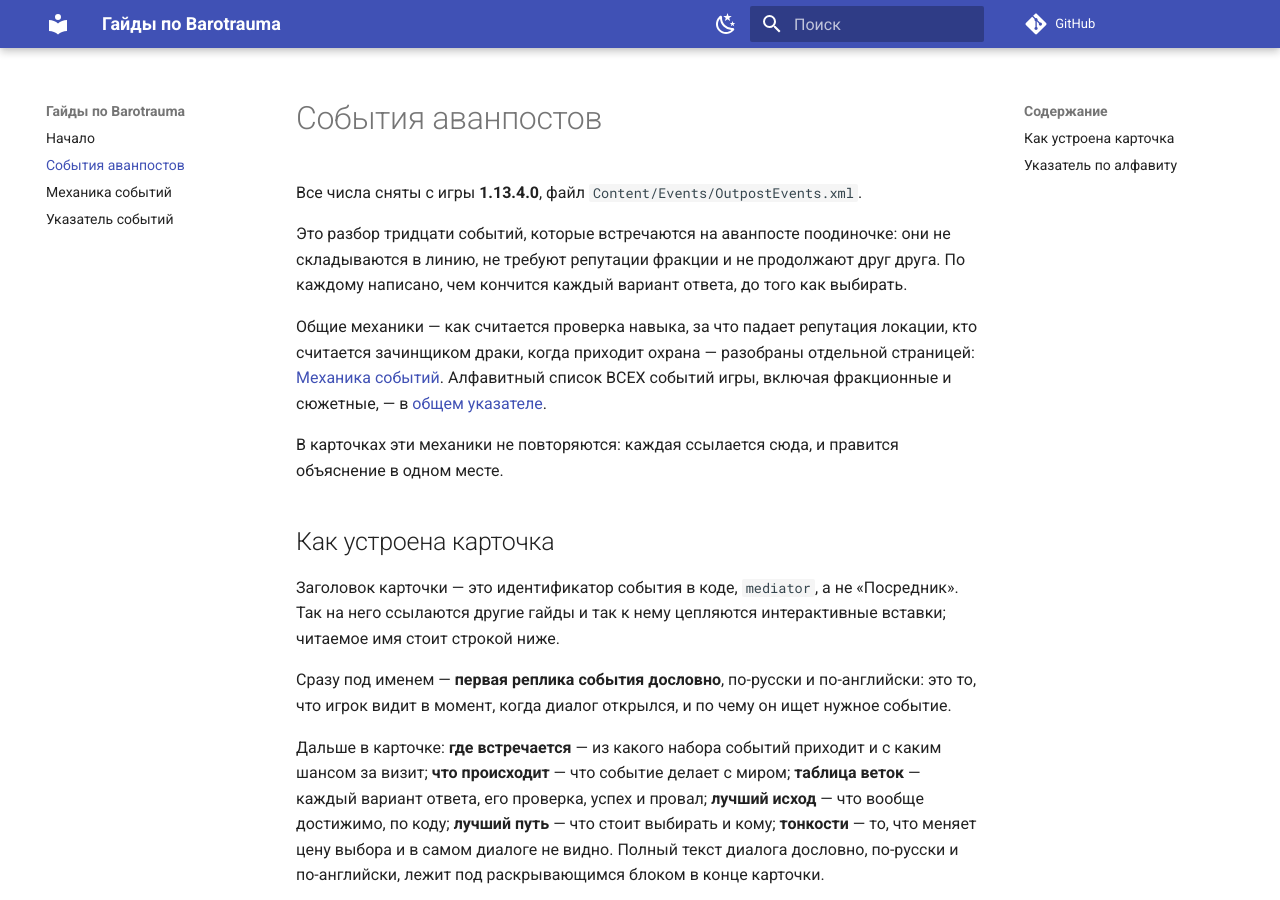
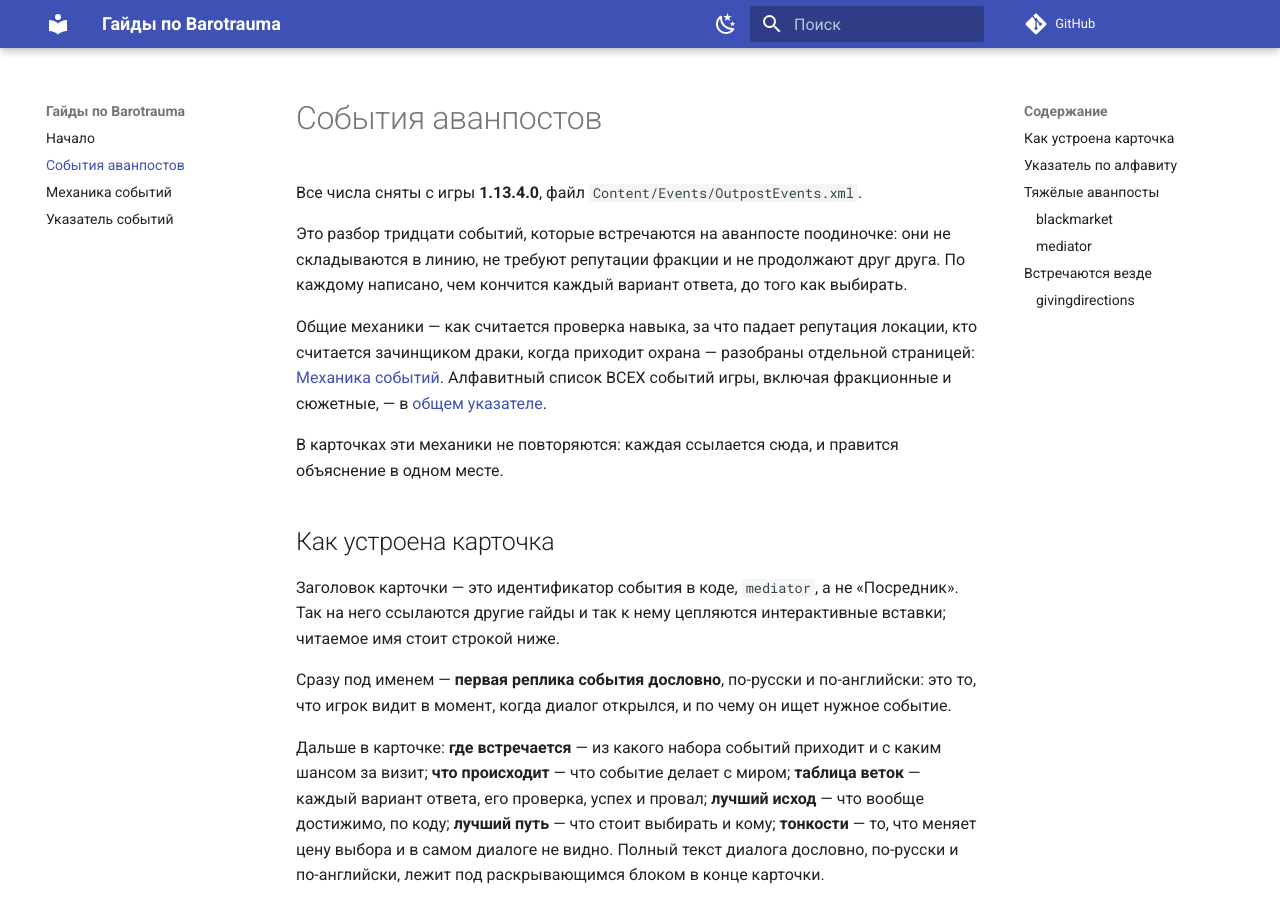
Before and after one commit to BeInForIt/barotrauma-guides, an MkDocs documentation site: the page built from docs/outpost-events/index.md, in a window 1280 px wide and 900 px high. Built offline with MkDocs 1.6.1 and Material for MkDocs 9.7.7, drawn with Linux system fonts in a browser that asks for light colours; comment, search, counter and statistics services are not loaded.

Commit message:
Keep percent signs on one line and expose event cards in the page contents

```diff
--- a/docs/outpost-events/index.md
+++ b/docs/outpost-events/index.md
@@ -46,12 +46,12 @@
 
 ---
 
-# Тяжёлые аванпосты
+## Тяжёлые аванпосты
 
 События из набора сложности 30–80: на лёгких станциях начала кампании они не
 выпадают вовсе.
 
-## blackmarket
+### blackmarket
 
 **Black market**
 
@@ -60,7 +60,7 @@
 > *“Hey! Got something for ya here if you’re interested…”*
 
 **Где встречается.** Только тяжёлый набор, `commonness` 100. Практический шанс
-за один визит — **6,3 %** на первой встрече и **7,6 %** дальше.
+за один визит — **6,3 %** на первой встрече и **7,6 %** дальше.
 
 **Что происходит.** К игроку подходит `commoner` с тегом `smuggler` и предлагает
 товар; после начала разговора он идёт за игроком. Чем именно торгуют, решает
@@ -71,10 +71,10 @@
 
 | Что выпало | Вариант | Цена | Что получает игрок |
 |------------|---------|------|--------------------|
-| оружие, 50 % | купить | 1000 | 33 % — `alienpistol` со вставленным `alienpowercell`; 67 % — детская игрушка, деньги потрачены впустую |
-| оружие, 50 % | отказаться | — | ничего |
-| яйца, 50 % | купить | 500 | 33 % — `smallmudraptoregg`; 67 % — `huskeggsbasic`, яйца хаска |
-| яйца, 50 % | отказаться | — | ничего |
+| оружие, 50 % | купить | 1000 | 33 % — `alienpistol` со вставленным `alienpowercell`; 67 % — детская игрушка, деньги потрачены впустую |
+| оружие, 50 % | отказаться | — | ничего |
+| яйца, 50 % | купить | 500 | 33 % — `smallmudraptoregg`; 67 % — `huskeggsbasic`, яйца хаска |
+| яйца, 50 % | отказаться | — | ничего |
 | любое | «Игнорировать» сразу | — | ничего |
 
 **Лучший исход.** Инопланетный пистолет с батареей за 1000 кредитов — вещь,
@@ -143,7 +143,7 @@
 
 </details>
 
-## mediator
+### mediator
 
 **Mediator**
 
@@ -156,7 +156,7 @@
 > readily apparent how the other guy’s mother factors into it.*
 
 **Где встречается.** Только тяжёлый набор, `commonness` 100. Практический шанс
-за один визит — **6,3 %** на первой встрече и **7,6 %** дальше.
+за один визит — **6,3 %** на первой встрече и **7,6 %** дальше.
 
 **Что происходит.** Двое рабочих громко ругаются посреди станции. Игра
 подставляет их обоих на аванпост и **кладёт каждому в инвентарь гаечный ключ** —
@@ -279,12 +279,12 @@ Killer!», и охрана идёт арестовывать. Обобрать
 
 ---
 
-# Встречаются везде
+## Встречаются везде
 
 События, которые приходят и из лёгкого набора, и из тяжёлого. Шанс у них разный:
 на лёгких станциях они выпадают заметно чаще.
 
-## givingdirections
+### givingdirections
 
 **Giving directions**
 
@@ -298,9 +298,9 @@ Killer!», и охрана идёт арестовывать. Обобрать
 > They’re studying a map closely and seem deeply concerned about what they see.
 > A revolver hangs loosely from their belt.*
 
-**Где встречается.** Лёгкий набор, `commonness` 100 — **8,4 %** за визит на
-первой встрече и **11,3 %** дальше. Тяжёлый набор, `commonness` 50 — **3,1 %** и
-**3,8 %**.
+**Где встречается.** Лёгкий набор, `commonness` 100 — **8,4 %** за визит на
+первой встрече и **11,3 %** дальше. Тяжёлый набор, `commonness` 50 — **3,1 %** и
+**3,8 %**.
 
 **Что происходит.** На маршруте станции стоит NPC `captain` и изучает карту.
 Подойти надо вплотную: радиус разговора здесь **100**, то есть метр, вчетверо
@@ -312,7 +312,7 @@ Killer!», и охрана идёт арестовывать. Обобрать
 |---------|----------|-------|--------|
 | «Эй, а можно взглянуть на карту?» → «Позвольте, я взгляну» | Helm 50 | **+5 к Helm**, вместе находите короткий путь | пути не нашли, наград нет |
 | «Эй, а можно взглянуть на карту?» → «Да уж, вам не позавидуешь» | — | ничего | — |
-| «Попытайтесь схватить револьвер» | бросок **15 %** | `revolver` и три `revolverround` в инвентарь | **85 %** — капитан замечает и атакует |
+| «Попытайтесь схватить револьвер» | бросок **15 %** | `revolver` и три `revolverround` в инвентарь | **85 %** — капитан замечает и атакует |
 | «Проигнорировать капитана» | — | ничего | — |
 
 **Лучший исход.** Либо револьвер с тремя патронами даром, либо +5 к Helm.
```
